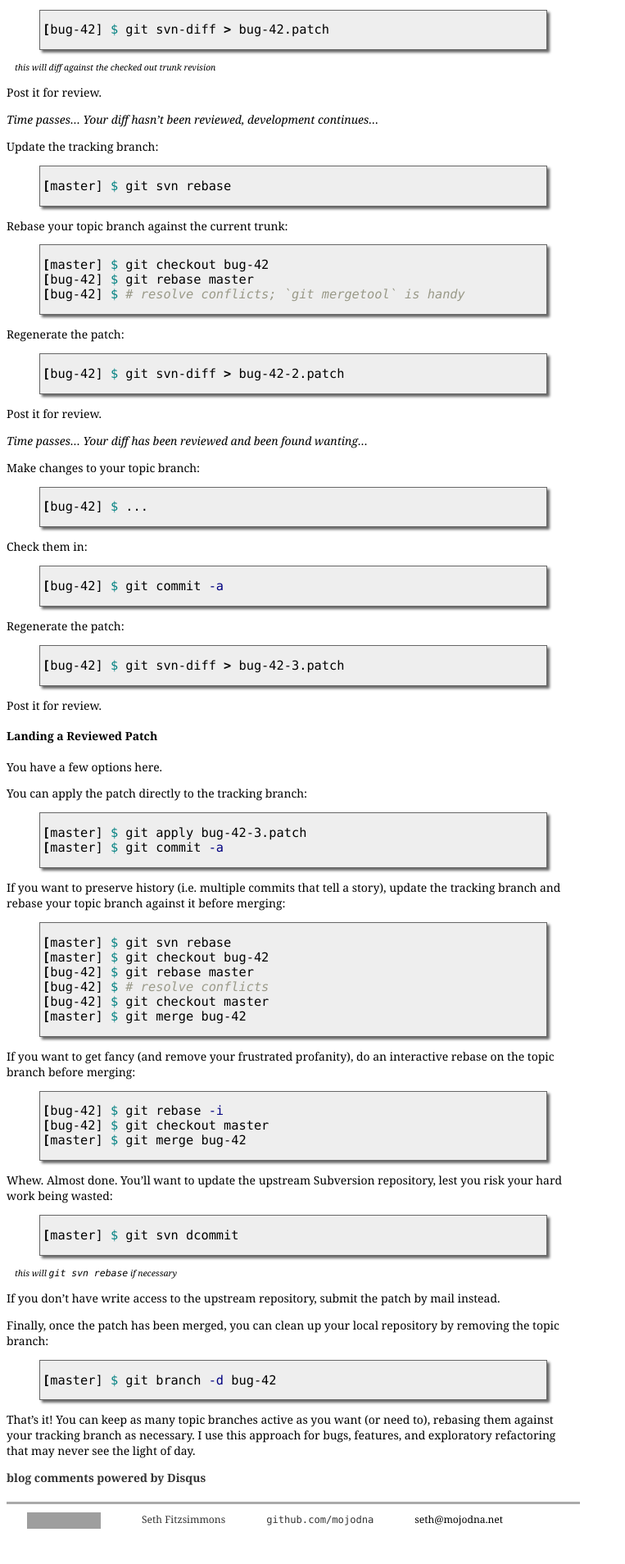
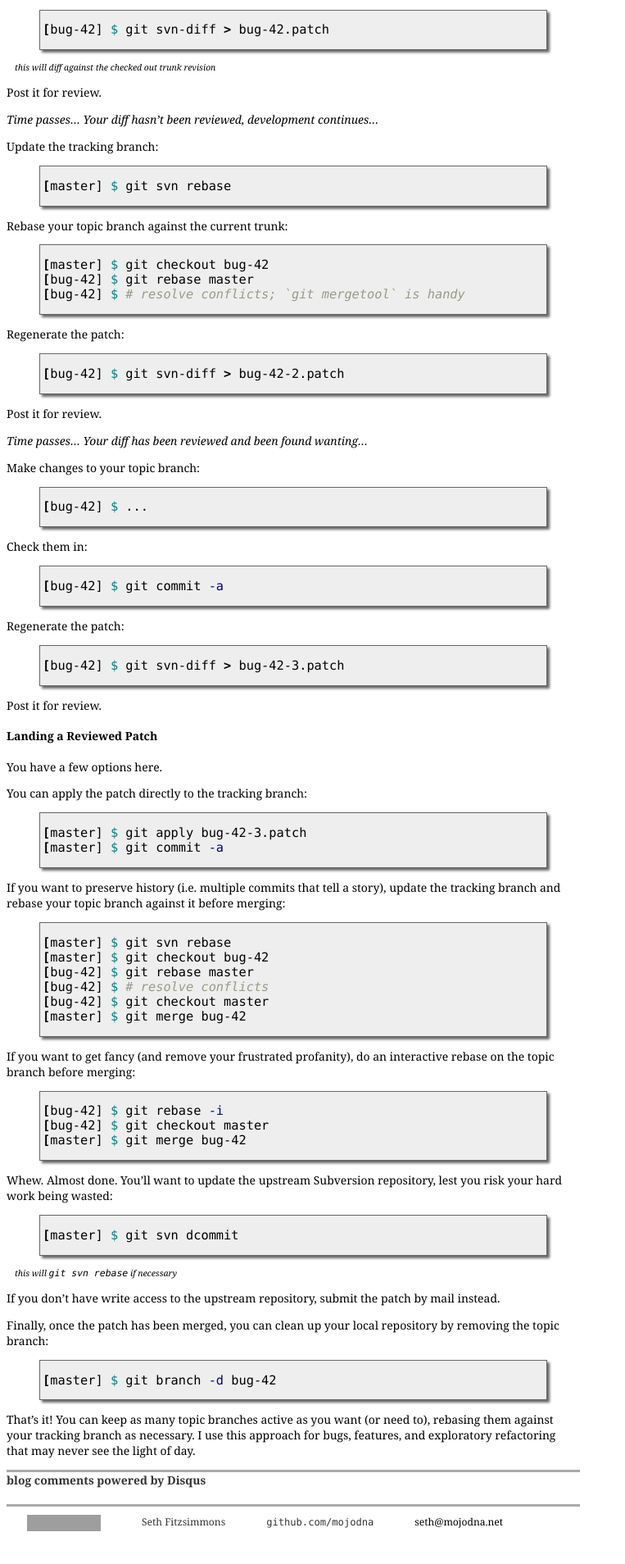
Before and after one commit to mojodna/mojodna.net, a Jekyll site: the page built from _posts/2009-02-24-my-work-git-workflow.markdown, in a window 1280 px wide. Shown: the part 1977-3885 px from the top of the page at 82% size, without its empty margins (0-763 px from the left). Built offline with Jekyll 4.4.1, drawn with Linux system fonts in a browser that asks for light colours; comment, search, counter and statistics services are not loaded; grey boxes are pictures that could not be loaded.

Commit message:
horizontal bar

```diff
--- a/_layouts/post.html
+++ b/_layouts/post.html
@@ -26,10 +26,12 @@ urchinTracker();
 
   {{ content }}
 
-  <div id="disqus_thread"></div>
-  <script type="text/javascript" src="http://disqus.com/forums/mojodna/embed.js"></script>
-  <noscript><a href="http://mojodna.disqus.com/?url=ref">View the discussion thread.</a></noscript>
-  <a href="http://disqus.com" class="dsq-brlink">blog comments powered by <span class="logo-disqus">Disqus</span></a>
+  <div id="comments">
+    <div id="disqus_thread"></div>
+    <script type="text/javascript" src="http://disqus.com/forums/mojodna/embed.js"></script>
+    <noscript><a href="http://mojodna.disqus.com/?url=ref">View the discussion thread.</a></noscript>
+    <a href="http://disqus.com" class="dsq-brlink">blog comments powered by <span class="logo-disqus">Disqus</span></a>
+  </div>
 
   <div id="footer">
     <div>
--- a/css/screen.css
+++ b/css/screen.css
@@ -25,8 +25,11 @@ ul li {
 	max-width: 700px;
 }
 
+#comments, #footer {
+	border-top: 3px solid #aaa;
+}
+
 #footer {
-	border-top: 3px solid #aaa;
 	clear: both;
 	font-size: 87%;
 	margin-top: 20px;
```
